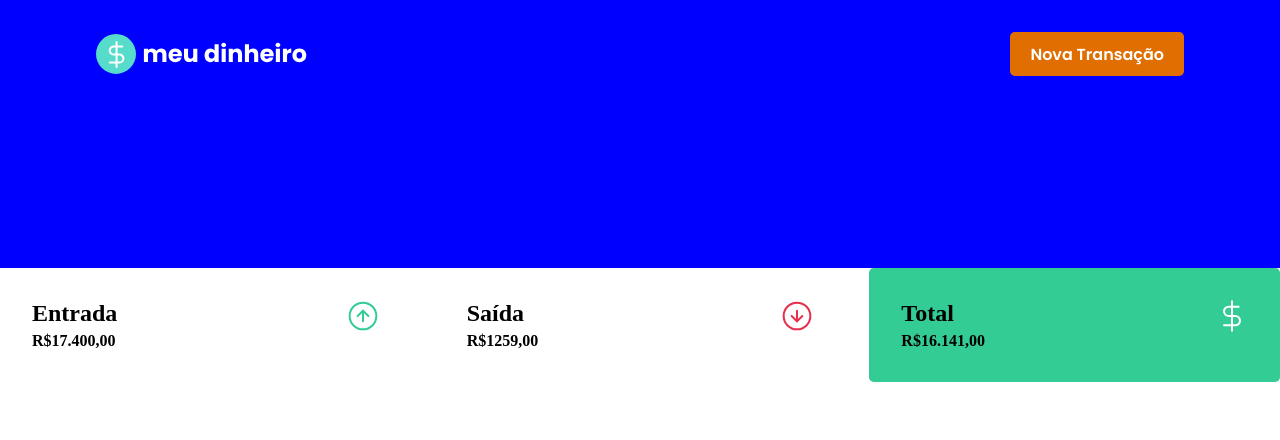
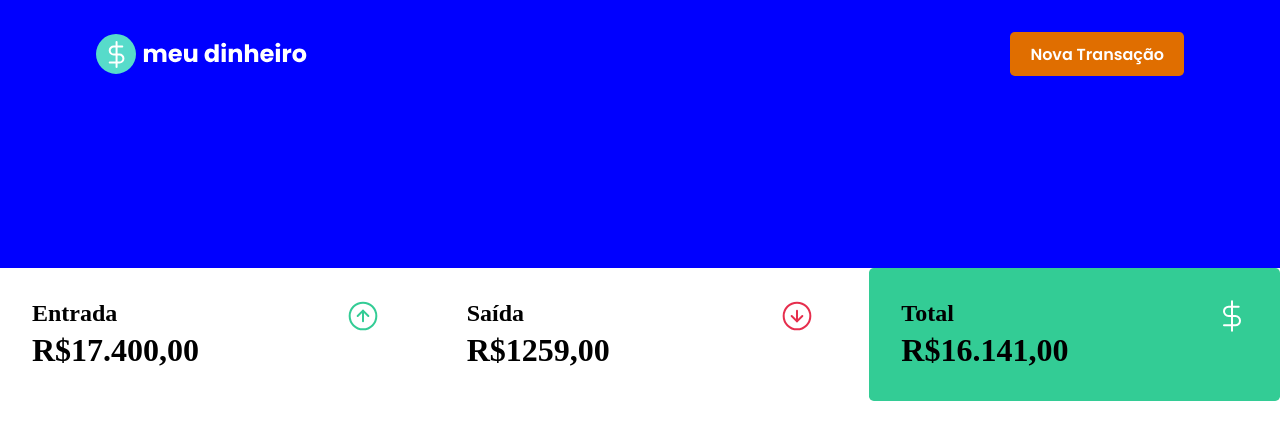
Before and after one commit to botelholarissa/meu-dinheiro, a React (Create React App) app: page / in a window 1280 px wide. Shown: the top 440 px of the page. Built offline with nearby package versions, Linux system fonts and the light colour scheme.

Commit message:
add summary font styles

```diff
--- a/src/components/Summary/styles.ts
+++ b/src/components/Summary/styles.ts
@@ -9,6 +9,8 @@ export const Container = styled.div`
         background-color: var(--walter-white);
         padding: 2rem;
         border-radius: 0.3rem;
+        font-size: 2rem;
+        font-weight: 600;
         &:last-child{
             background-color: var(--green-green);
         }
@@ -18,6 +20,7 @@ export const Container = styled.div`
         width: 100%;
         display: flex;
         justify-content: space-between;
-
+        font-size: 1rem;
+        font-weight: 400;
     }
 `
```
